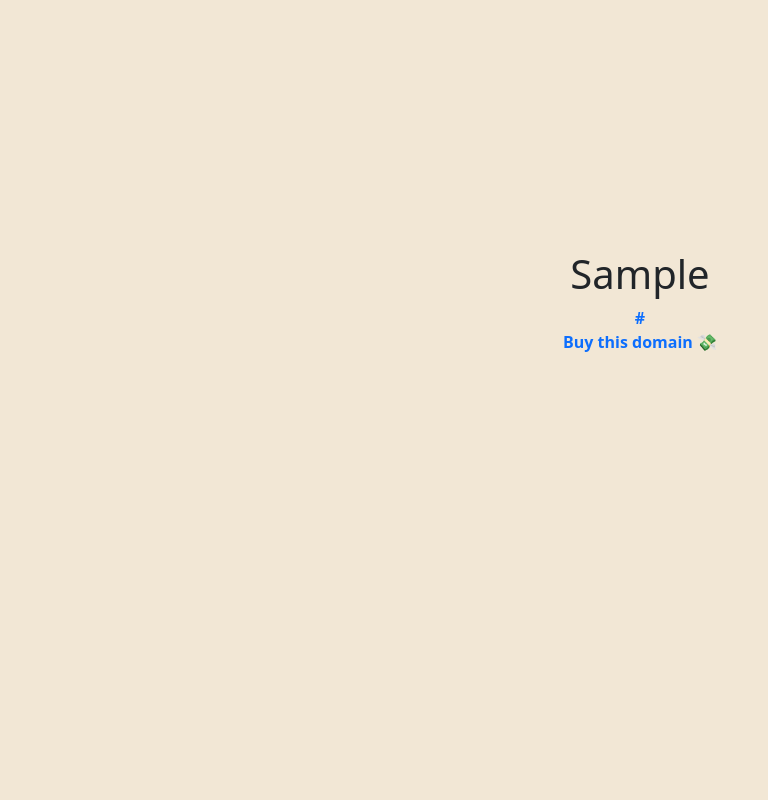
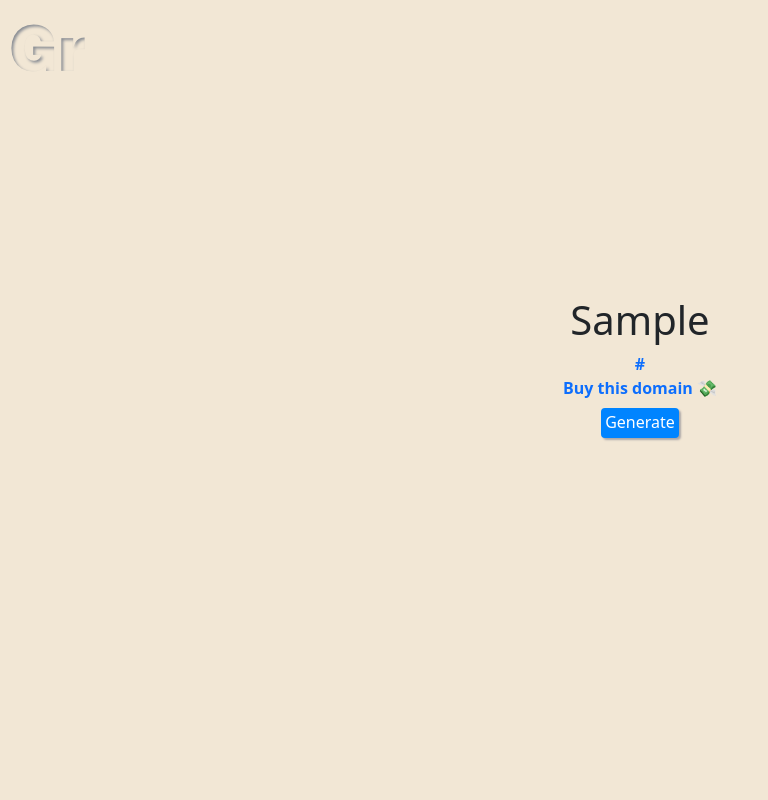
Before and after one commit to joeriddles/generatr, a Flask app: template templates/template.html in a window 1280 px wide. Shown: the whole page, without its empty margins (0-768 px from the left). Run offline with Flask 2, Linux system fonts and the light colour scheme; the template is opened without the code that fills it: most values are stand-ins (such as "Sample title", 1, 10 or a date in 2020).

Commit message:
Add logo and button

```diff
--- a/static/styles.css
+++ b/static/styles.css
@@ -1,15 +1,32 @@
-a:link {
+/* global styles */
+a:link, a:visited, a:hover, a:active {
   text-decoration: none;
 }
 
-a:visited {
-  text-decoration: none;
+body {
+  background-color: #F2E7D5;
 }
 
-a:hover {
-  text-decoration: underline;
+.header img {
+  border-radius: 20%;
 }
 
-a:active {
-  text-decoration: underline;
+.sass-container {
+  padding-top: 25vh;
 }
+
+.reload-btn {
+  background-color: #0084FF;
+  border: solid 4px #0084FF;
+  border-radius: 4px;
+  box-shadow: 2px 2px 2px 0px #aca7a7;
+  border-top: solid 2px #0084FF;
+  color: #ffffff;
+  display: inline-block;
+  margin: 8px;
+}
+
+.reload-btn:active {
+  box-shadow: 0px 0px 1px 0px #aca7a7;
+  transform: scale(0.98);
+}
--- a/templates/template.html
+++ b/templates/template.html
@@ -11,12 +11,17 @@
     <link rel="apple-touch-icon" sizes="180x180" href="{{ url_for('static', filename='images/favicon-plus-iPhone.png') }}">
     <link rel="apple-touch-icon" sizes="167x167" href="{{ url_for('static', filename='images/favicon-retina-iPad.png') }}">
     <link rel="apple-touch-icon" sizes="152x152" href="{{ url_for('static', filename='images/favicon-pro-iPad.png') }}">
+    <link href="https://cdn.jsdelivr.net/npm/bootstrap@5.0.0-beta1/dist/css/bootstrap.min.css" rel="stylesheet" integrity="sha384-giJF6kkoqNQ00vy+HMDP7azOuL0xtbfIcaT9wjKHr8RbDVddVHyTfAAsrekwKmP1" crossorigin="anonymous">
     <link href="{{ url_for('static', filename='styles.css') }}" rel="stylesheet">
-    <link href="https://cdn.jsdelivr.net/npm/bootstrap@5.0.0-beta1/dist/css/bootstrap.min.css" rel="stylesheet" integrity="sha384-giJF6kkoqNQ00vy+HMDP7azOuL0xtbfIcaT9wjKHr8RbDVddVHyTfAAsrekwKmP1" crossorigin="anonymous">
 </head>
 <body>
-    <div class="container-fluid" style="height: 100vh; text-align: center; background-color: #F2E7D5;">
-        <div id="sass_container" class="align-middle" style="padding-top: 250px;">
+    <div class="header">
+        <a href=".">
+            <img src="{{ url_for('static', filename='images/favicon-96x96-tan.png') }}">
+        </a>
+    </div>
+    <div class="container-fluid" style="text-align: center;">
+        <div class="sass-container" class="align-middle">
             <h1>{{ sass_word }}</h1>
             <a href="{{ sass_url }}" target="_blank" >
                 <b>{{ sass_url }}</b>
@@ -25,6 +30,10 @@
             <a href="{{ google_sass_url }}" target="_blank" >
                 <b>Buy this domain 💸</b>
             </a>
+            <br>
+            <a href=".">
+                <span class="reload-btn">Generate</span>
+            </a>
         </div>
     </div>
 
```
Also changed, not shown: static/images/Generatr-tan.png (added), static/images/Generatr.png (added), static/images/favicon-96x96-tan.png (added).
